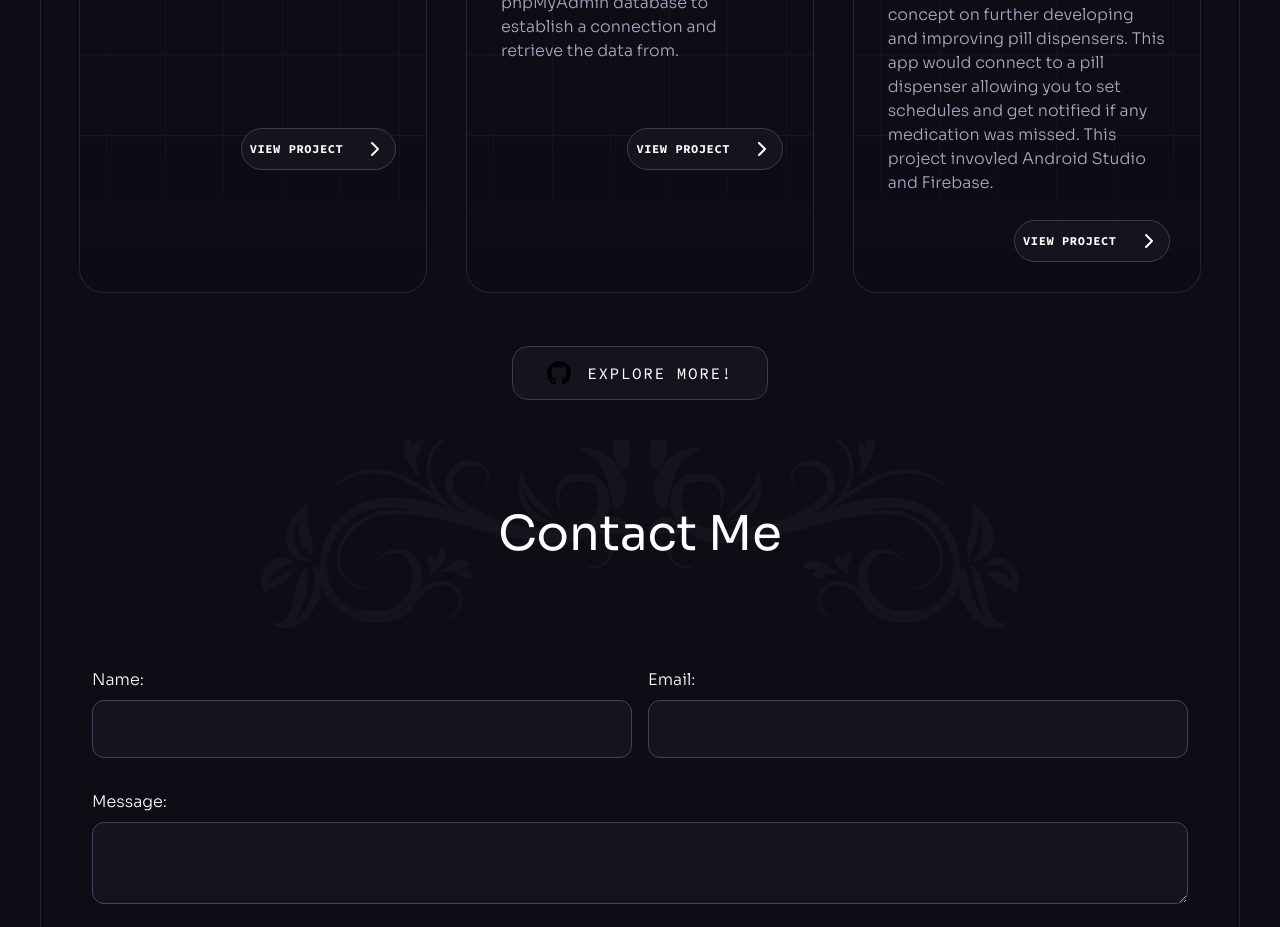
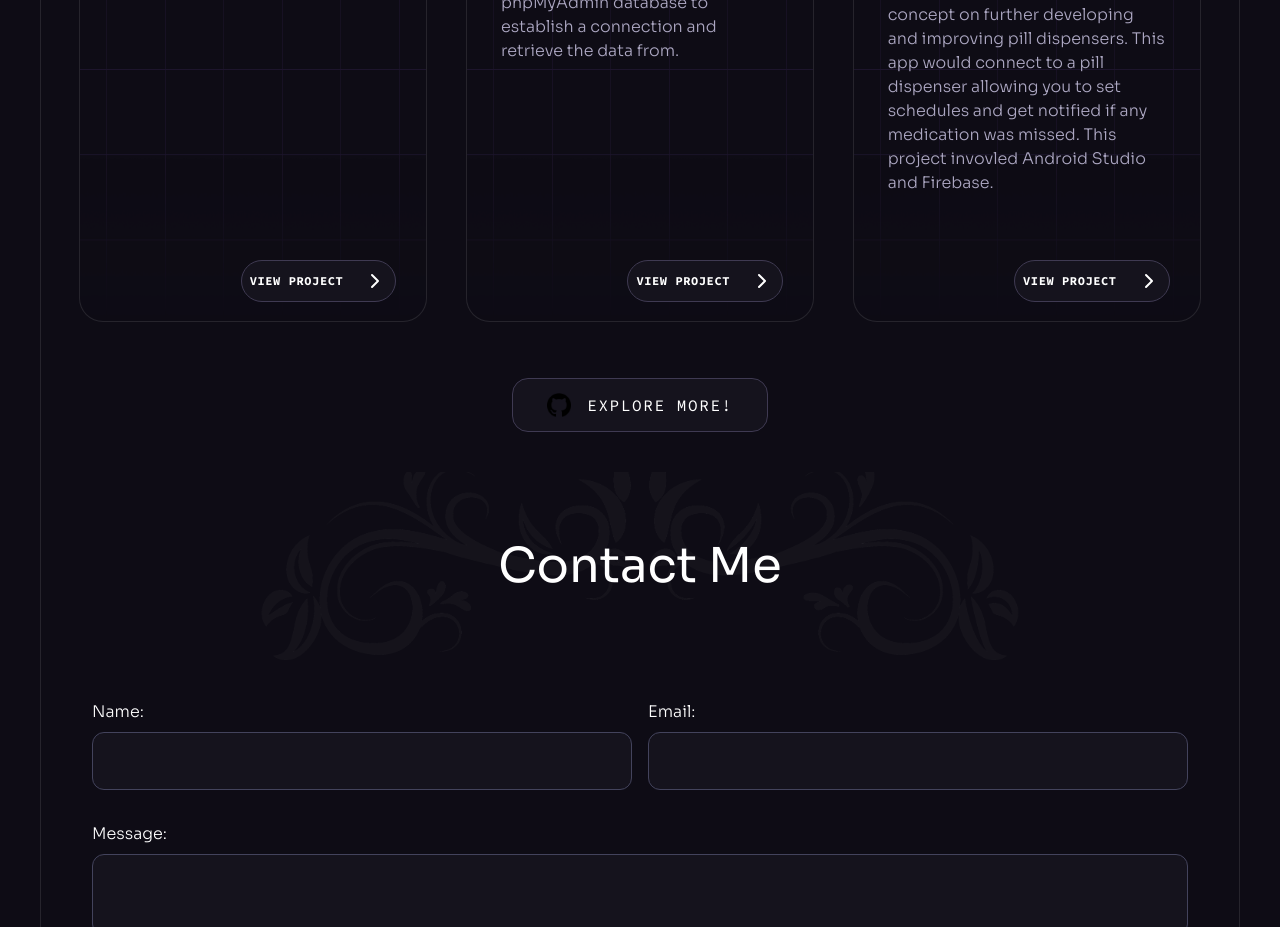
Before and after one commit to TannerR23/tanners-website, a React (Vite) app: page / in a window 1280 px wide. Shown: the part 3900-4827 px from the top of the page. Built offline with nearby package versions, Linux system fonts and the light colour scheme.

Commit message:
Fixed view project button position on smaller desktop screens

```diff
--- a/src/components/Projects.jsx
+++ b/src/components/Projects.jsx
@@ -23,7 +23,7 @@ const Projects = () => {
                 className="block relative p-0.5 bg-no-repeat bg-[length:100%_100%] between-md-sm:max-w-full mx-auto border border-n-1/10 rounded-3xl my-10 h-[90%] w-[90%] overflow-hidden hover:bg-n-14"
                 style={{ backgroundImage: `url(${grid})`}}
               >
-                <div className="relative z-2 flex flex-col min-h-[22rem]">
+                <div className="relative z-2 h-full flex flex-col min-h-[22rem]">
                   <h5 className="h5 mb-5 text-center mt-5 underline">
                     {item.name}
                   </h5>
@@ -31,7 +31,7 @@ const Projects = () => {
                     {item.description}
                   </p>
                   <div className="flex items-center mt-auto justify-end xxs:justify-center">
-                    <Button href={item.link} target>
+                    <Button href={item.link} target className="my-4">
                       <div className="flex items-center p-2 bg-n-7 border border-n-5 rounded-full">
                         <p className="ml-auto font-code text-xs font-bold uppercase tracking-wider">
                           View Project
```
